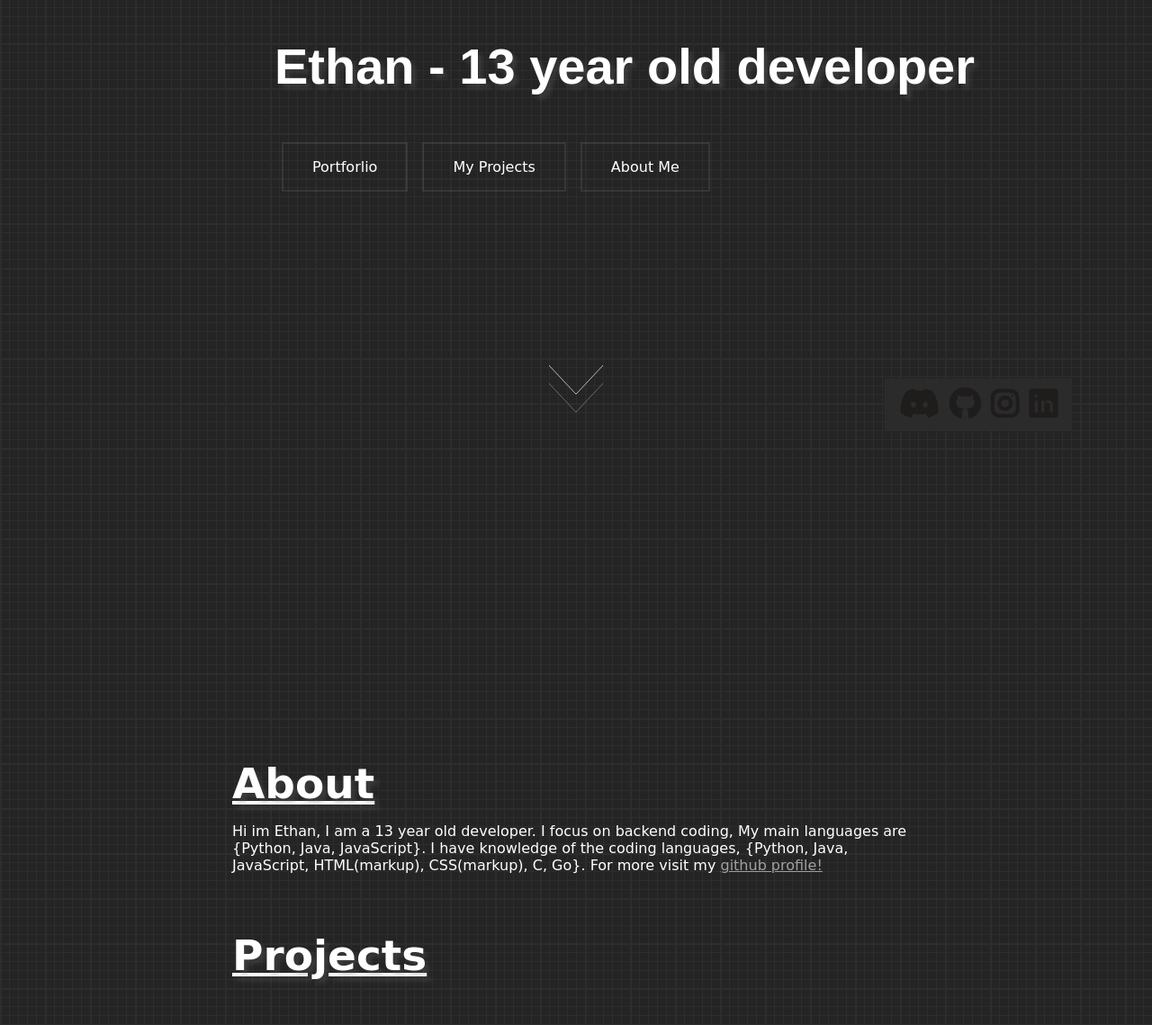
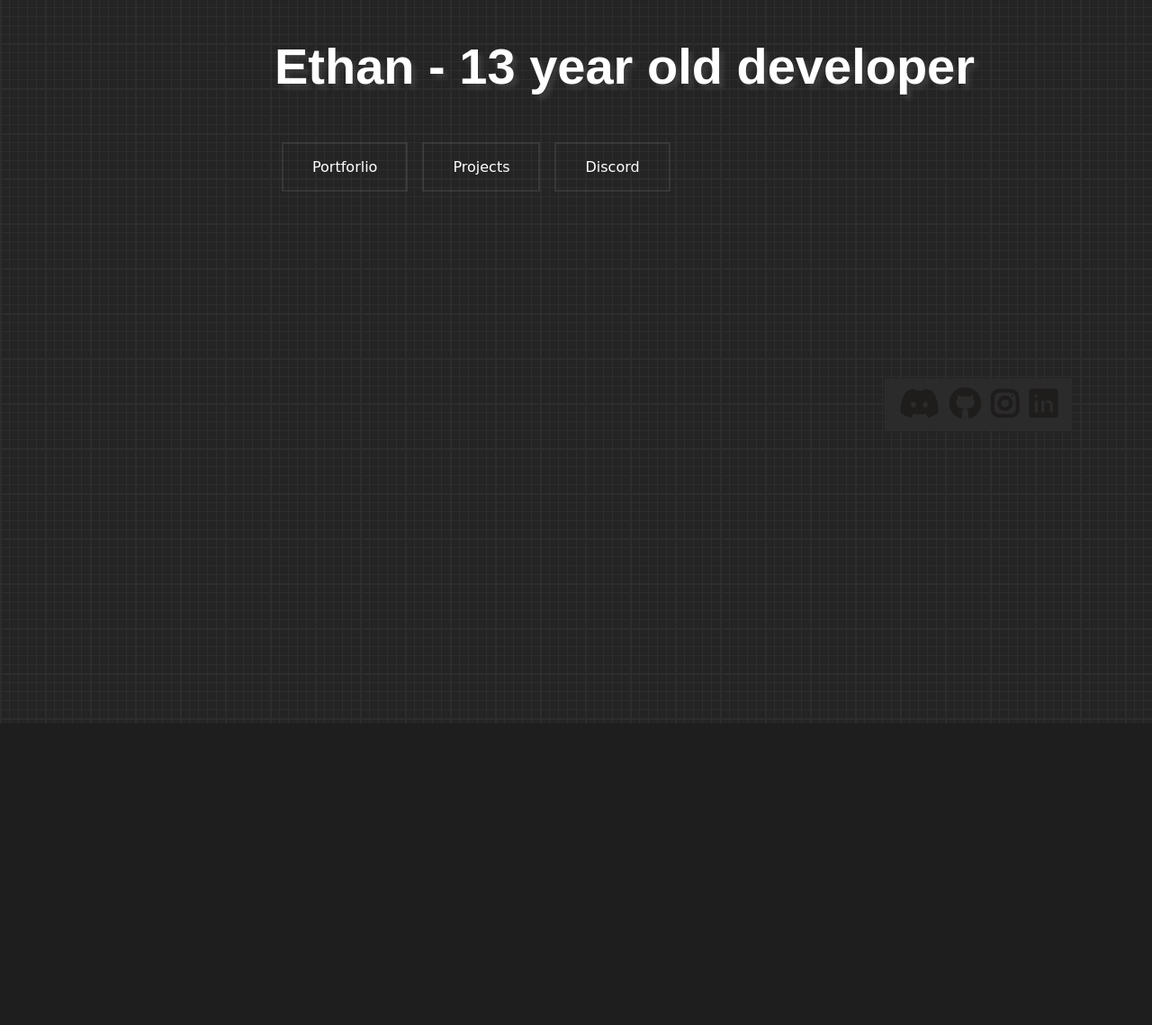
Before and after one commit to etahn-git/etahn.dev, a website: page main.html in a window 1280 px wide. Shown: the part 302-1441 px from the top of the page at 90% size. After the commit the page ends 1106 px from the top, so only its background shows below. Drawn offline with Linux system fonts and the light colour scheme; a web font is replaced by a local one.

Commit message:
Update main.html

```diff
--- a/main.html
+++ b/main.html
@@ -16,38 +16,28 @@
         <div><button class="button-style"><a href="./404.html" target="_blank"><i class="fa-solid fa-brands fa-linkedin icon"></i></a></button></div>
     </div>
 
-    <button onclick="topFunction()" id="topbutton" title="Go to top" style="display: block;">↑</button>
+<!--     <button onclick="topFunction()" id="topbutton" title="Go to top" style="display: block;">↑</button> -->
 
     <div class="main">
         <div>
             <h1 class="maintext">Ethan - 13 year old developer</h1>
         </div>
         <div class="break-flexbox buttons">
-            <div><button class="button-style"><a class="button" href="./">Portforlio</a></button></div>
-            <div><button class="button-style"><a class="button" href="#projects">My Projects</a></button></div>
-            <div><button class="button-style"><a class="button" href="#about">About Me</a></button></div>
+            <div><button class="button-style"><a class="button" href="https://github.com/etahn-git">Portforlio</a></button></div>
+            <div><button class="button-style"><a class="button" href="https://github.com/etahn-git?tab=repositories">Projects</a></button></div>
+            <div><button class="button-style"><a class="button" href="https://discord.gg/HetTkcpNpX">Discord</a></button></div>
         </div>
     </div>
 
-    <svg class="arrows">
+<!--     <svg class="arrows">
         <path class="a1" d="M0 0 L30 32 L60 0"></path>
         <path class="a2" d="M0 20 L30 52 L60 20"></path>
         <path class="a3" d="M0 40 L30 72 L60 40"></path>
-    </svg>
+    </svg> -->
 
 
     <div class="sections">
 
-        <div id="about">
-            <p class="about-title">About</p>
-            <p class="about-text">Hi im Ethan, I am a 13 year old developer. I focus on backend coding, My main languages are {Python, Java, JavaScript}. I have knowledge of the coding languages, {Python, Java, JavaScript, HTML(markup), CSS(markup), C, Go}. For more visit my <a style="text-decoration: none; color: rgb(160, 160, 160); text-decoration: underline;" href="https://github.com/etahn-git" target="_blank">github profile!</a</p>
-        </div>
-
-        <a class="break-flexbox"></a>
-
-        <div id="projects">
-            <p class="projects-title">Projects</p>
-        </div>
     </div>
 
 
```
